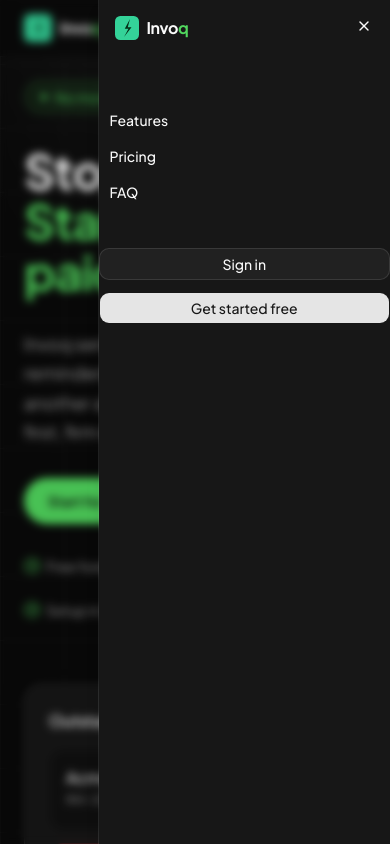
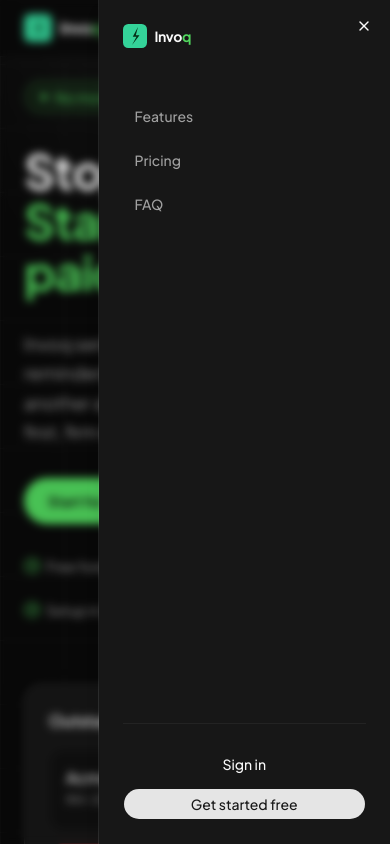
Before and after one commit to mikeminoza/project-v1, a Next.js app: page / in a window 390 px wide. Both pictures are taken after a click on the button 350 px from the left and 28 px from the top of the page. Shown: the top 844 px of the page. Built offline with nearby package versions, Linux system fonts and the light colour scheme.

Commit message:
fix(navbar): clean up mobile sheet layout and accessibility

```diff
--- a/src/components/layout/navbar.tsx
+++ b/src/components/layout/navbar.tsx
@@ -12,7 +12,6 @@ import {
 import {
   Sheet,
   SheetContent,
-  SheetHeader,
   SheetTitle,
   SheetTrigger,
 } from '@/components/ui/sheet'
@@ -62,29 +61,27 @@ export function Navbar() {
               <Menu className="h-5 w-5" />
             </Button>
           </SheetTrigger>
-          <SheetContent side="right" className="w-72">
-            <SheetHeader>
-              <SheetTitle asChild>
-                <Logo size={24} />
-              </SheetTitle>
-            </SheetHeader>
+          <SheetContent side="right" className="flex w-72 flex-col px-6 py-6">
+            <SheetTitle className="sr-only">Navigation</SheetTitle>
+            <Logo size={24} />
+
             <nav className="mt-8 flex flex-col gap-1">
               {navLinks.map((link) => (
-                <Button
+                <a
                   key={link.href}
-                  variant="ghost"
-                  className="justify-start"
-                  asChild
+                  href={link.href}
+                  className="text-muted-foreground hover:bg-muted hover:text-foreground rounded-md px-3 py-2.5 text-sm font-medium transition-colors"
                 >
-                  <a href={link.href}>{link.label}</a>
-                </Button>
+                  {link.label}
+                </a>
               ))}
             </nav>
-            <div className="mt-6 flex flex-col gap-3">
-              <Button variant="outline" asChild>
+
+            <div className="mt-auto flex flex-col gap-2 border-t border-white/5 pt-6">
+              <Button variant="ghost" className="w-full" asChild>
                 <a href="#">Sign in</a>
               </Button>
-              <Button asChild>
+              <Button className="w-full rounded-full" asChild>
                 <a href="#">Get started free</a>
               </Button>
             </div>
```
